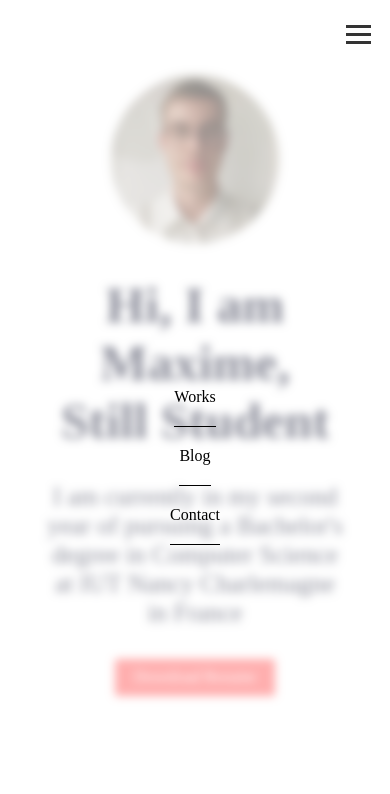
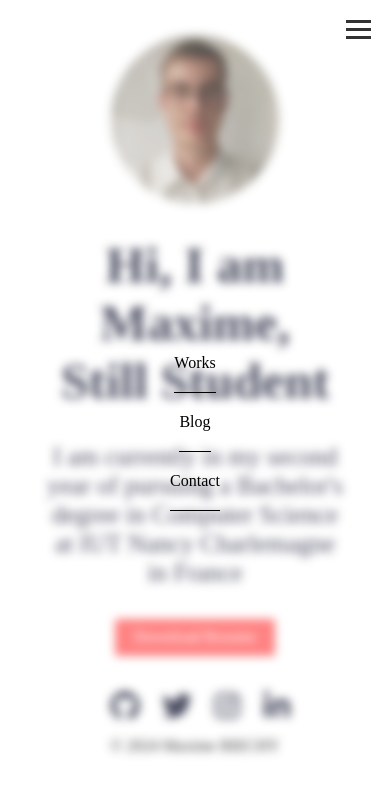
Before and after one commit to MaximeBiechy/Portfolio, a plain HTML site: page index.html in a window 390 px wide. Both pictures are taken after a click on the element 357 px from the left and 20 px from the top of the page. Drawn offline with Linux system fonts and the light colour scheme.

Commit message:
correction de l'alignement du bouton du menu burger

```diff
--- a/css/style.css
+++ b/css/style.css
@@ -44,15 +44,11 @@ header {
   display: flex; /* Affiche le contenu en tant que conteneur flex */
   justify-content: flex-end; /* Aligne le contenu sur l'extrémité droite du conteneur */
   align-items: center; /* Aligne le contenu verticalement sur le centre du conteneur */
-  height: 40px; /* Hauteur de 40px */
+  height: auto;
 }
 
 .navbar {
   display: flex;
-}
-
-.navbar .nav-links {
-  margin-right: 5%; /* Marge à droite de 2% */
 }
 
 /* Style pour les liens de navigation */
@@ -81,10 +77,13 @@ header {
 }
 
 /* Style pour le menu burger */
-.burger-menu {
+.navbar .burger-menu {
   display: none; /* Masque le menu burger par défaut sur les écrans non mobiles */
   cursor: pointer; /* Curseur pointeur au survol */
-  margin-right: 5%; /* Marge à droite de 5% */
+  top: 0; /* Position en haut */
+  right: 0; /* Position à droite */
+  padding: 5% 5% 0 0;
+  position: fixed;
 }
 
 /* Style pour les barres du menu burger */
@@ -92,7 +91,7 @@ header {
   width: 25px; /* Largeur de la barre du menu burger */
   height: 3px; /* Hauteur de la barre du menu burger */
   background-color: #333; /* Couleur de fond des barres du menu burger */
-  margin: 5px 0; /* Marge autour des barres du menu burger */
+  margin: 0 0 5px 0; /* Marge autour des barres du menu burger */
 }
 
 /*            */
@@ -185,10 +184,6 @@ footer {
 /*   mobile   */
 /*            */
 @media screen and (max-width: 768px) {
-  .navbar {
-    margin-right: 5%;
-  }
-
   .navbar .burger-menu {
     display: block; /* Affiche le menu burger sur les appareils mobiles */
   }
@@ -198,11 +193,11 @@ footer {
     flex-direction: column; /* Affiche les éléments verticalement */
     justify-content: center;
     align-items: flex-end;
-    margin: 5% 0 0 0;
+    margin: 0;
     top: 0;
     right: 0;
     position: absolute;
-    height: 100dvh;
+    height: 100%;
     width: 100%;
     background-color: rgba(255, 255, 255, 0.2);
     backdrop-filter: blur(5px);
@@ -215,9 +210,6 @@ footer {
     align-items: center; /* Aligne le contenu verticalement sur le centre */
     height: 100%;
     width: 100%;
-    margin: 0;
-    background-color: rgba(255, 255, 255, 0.2);
-    backdrop-filter: blur(5px);
   }
 
   .navbar .nav-links {
--- a/script.js
+++ b/script.js
@@ -2,17 +2,10 @@
 const burgerMenu = document.querySelector(".burger-menu");
 const navbar = document.querySelector(".navbar");
 const navLinks = document.querySelectorAll(".nav-links a");
-const footer = document.getElementById("footer");
 
 // On ajoute un événement au clic sur le burger menu
 burgerMenu.addEventListener("click", () => {
   navbar.classList.toggle("active");
-  // On affiche ou on cache le footer
-  if (footer.style.display === "none") {
-    footer.style.display = "flex";
-  } else {
-    footer.style.display = "none";
-  }
 });
 
 // On ajoute un événement au clic sur les liens du menu pour fermer le menu burger et activer le dernier lien cliqué
```
